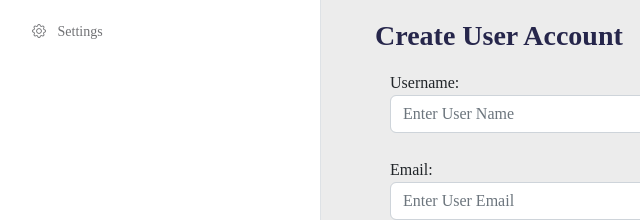
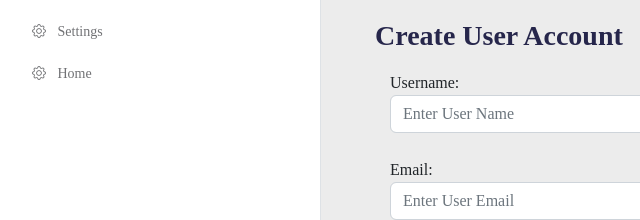
Before and after one commit to vioscott/ellextra, a plain HTML site: page dashboard/admin.html in a window 1280 px wide. Shown: the part 158-378 px from the top of the page, 0-640 px from the left. Drawn offline with nearby package versions, Linux system fonts and the light colour scheme; files that its build step writes are made by us from their sources; a web font is replaced by a local one.

Commit message:
Add files via upload

```diff
--- a/assets/css/styles.css
+++ b/assets/css/styles.css
@@ -405,7 +405,7 @@ header {
     1 - Footer
 ------------------------------------*/
 footer {
-    background: url(https://img.freepik.com/free-photo/studio-background-concept-abstract-empty-light-gradient-purple-studio-room-background-product_1258-54682.jpg?w=740&t=st=1693921587~exp=1693922187~hmac=b877391f505c15d7b3eef71d6ec8683881f763075456b2effedbf3218845599d) center center/cover no-repeat #0c0c1d;
+    background: url("/assets/images/purplebg.jpg") center center/cover no-repeat #0c0c1d;
   }
 
   /*-----------------------------------
--- a/dashboard/admin.html
+++ b/dashboard/admin.html
@@ -61,6 +61,13 @@
                             <a class="nav-link" href="#settings">
                                 <i class="bi-gear me-2"></i>
                                 Settings
+                            </a>
+                        </li>
+
+                        <li class="nav-item">
+                            <a class="nav-link" href="../index.html">
+                                <i class="bi-gear me-2"></i>
+                                Home
                             </a>
                         </li>
 
```
Also changed, not shown: assets/images/purplebg.jpg (added).
